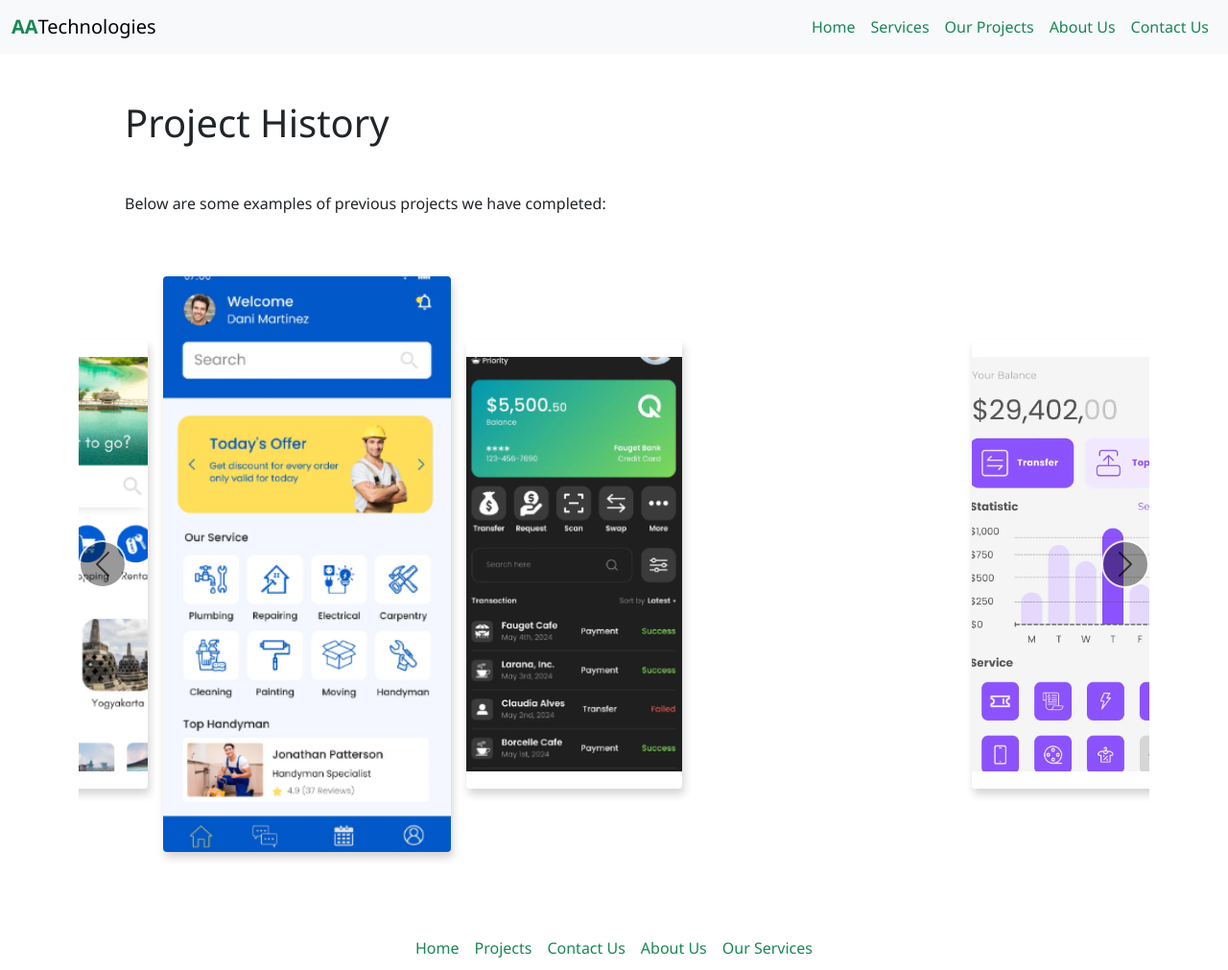
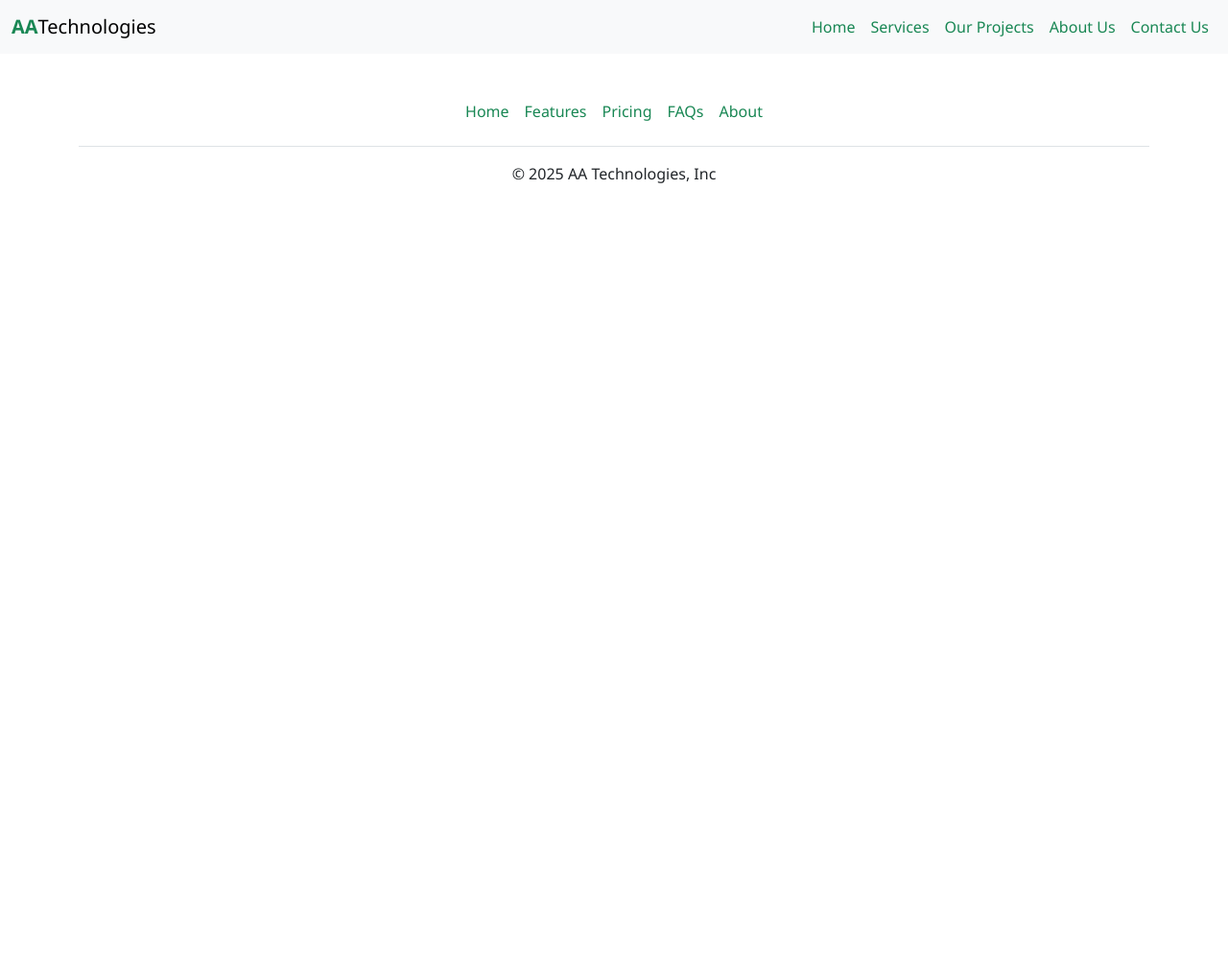
Before and after one commit to alizafarqureshi/3020-project, a website: page AATechnologies/project.html in a window 1280 px wide. Shown: the top 1011 px of the page at 96% size. After the commit the page ends 800 px from the top, so only its background shows below. Drawn offline with nearby package versions, Linux system fonts and the light colour scheme.

Commit message:
Updated project files

```diff
--- a/AATechnologies/project.html
+++ b/AATechnologies/project.html
@@ -25,7 +25,7 @@
         <div class="collapse navbar-collapse" id="navbarNav">
             <ul class="navbar-nav ms-auto">
                 <li class="nav-item"><a class="nav-link text-success" href="./index.html">Home</a></li>
-                <li class="nav-item"><a class="nav-link text-success" href="./services.html">Services</a></li>
+                <li class="nav-item"><a class="nav-link text-success" href="#">Services</a></li>
                 <li class="nav-item"><a class="nav-link text-success" href="./project.html">Our Projects</a></li>
                 <li class="nav-item"><a class="nav-link text-success" href="./about.html">About Us</a></li>
                 <li class="nav-item"><a class="nav-link text-success" href="./contact_us.html">Contact Us</a></li>
@@ -34,141 +34,22 @@
     </div>
 </nav>
 
-      <div class="container projects-title">
-
-        <h1 class="m-5">Project History</h1>
-
-        <p class="m-5">Below are some examples of previous projects we have completed:</p>
-      </div>
-
-      <style>
-        .carousel-inner {
-          padding: 1em;
-        }
-        .carousel-item {
-          transition: transform 0.5s ease;
-        }
-        .card {
-          margin: 0 0.5em;
-          box-shadow: 2px 6px 8px 0 rgba(22, 22, 26, 0.18);
-          border: none;
-          display: flex;
-          align-items: center;
-          justify-content: center;
-        }
-        .card img {
-          object-fit: cover;
-        }
-        /* Side images */
-        .card.side img {
-          height: 432px;
-          width: 266px;
-        }
-        /* Middle image */
-        .card.middle img {
-          height: 600px;
-          width: 300px;
-        }
-        /* Custom round arrow buttons */
-        .carousel-control-prev,
-        .carousel-control-next {
-          width: 50px;
-          height: 50px;
-          background-color: rgba(0, 0, 0, 0.5); /* Semi-transparent black background */
-          border-radius: 50%; /* Makes it round */
-          top: 50%; /* Centers vertically */
-          transform: translateY(-50%);
-          opacity: 0.8;
-        }
-        .carousel-control-prev:hover,
-        .carousel-control-next:hover {
-          opacity: 1;
-        }
-        .carousel-control-prev-icon,
-        .carousel-control-next-icon {
-          filter: invert(1); /* Makes the arrow white */
-        }
-      </style>
-    </head>
-    <body>
-
-    <div class="container my-5">
-      <div id="carouselExampleControls" class="carousel slide" data-bs-ride="carousel">
-        <div class="carousel-inner">
-          <!-- Slide 1 -->
-          <div class="carousel-item active">
-            <div class="d-flex justify-content-center align-items-center">
-              <div class="card side">
-                <img src="./src/img/w1.png" class="d-block" alt="Image 1">
-              </div>
-              <div class="card middle">
-                <img src="./src/img/w2.png" class="d-block" alt="Image 2">
-              </div>
-              <div class="card side">
-                <img src="./src/img/w3.png" class="d-block" alt="Image 3">
-              </div>
-            </div>
-          </div>
-          <!-- Slide 2 -->
-          <div class="carousel-item">
-            <div class="d-flex justify-content-center align-items-center">
-              <div class="card side">
-                <img src="./src/img/w4.png" class="d-block" alt="Image 4">
-              </div>
-              <div class="card middle">
-                <img src="./src/img/w5.png" class="d-block" alt="Image 5">
-              </div>
-              <div class="card side">
-                <img src="./src/img/w6.png" class="d-block" alt="Image 6">
-              </div>
-            </div>
-          </div>
-          <!-- Slide 3 -->
-          <div class="carousel-item">
-            <div class="d-flex justify-content-center align-items-center">
-              <div class="card side">
-                <img src="./src/img/w7.png" class="d-block" alt="Image 7">
-              </div>
-              <div class="card middle">
-                <img src="./src/img/w8.png" class="d-block" alt="Image 8">
-              </div>
-              <div class="card side">
-                <img src="./src/img/w9.png" class="d-block" alt="Image 9">
-              </div>
-            </div>
-          </div>
-        </div>
-        <!-- Carousel Controls -->
-        <button class="carousel-control-prev" type="button" data-bs-target="#carouselExampleControls" data-bs-slide="prev">
-          <span class="carousel-control-prev-icon" aria-hidden="true"></span>
-          <span class="visually-hidden">Previous</span>
-        </button>
-        <button class="carousel-control-next" type="button" data-bs-target="#carouselExampleControls" data-bs-slide="next">
-          <span class="carousel-control-next-icon" aria-hidden="true"></span>
-          <span class="visually-hidden">Next</span>
-        </button>
-      </div>
-    </div>
 
 
     <div class="container ">
-      <footer class="py-3 my-4">
+        <footer class="py-3 my-4">
           <ul class="nav justify-content-center border-bottom pb-3 mb-3">
-              <li class="nav-item"><a href="./index.html" class="nav-link px-2 text-success">Home</a></li>
-              <li class="nav-item"><a href="./project.html" class="nav-link px-2 text-success">Projects</a></li>
-              <li class="nav-item"><a href="./contact_us.html" class="nav-link px-2 text-success">Contact Us</a></li>
-              <li class="nav-item"><a href="./about.html" class="nav-link px-2 text-success">About Us</a></li>
-              <li class="nav-item"><a href="#" class="nav-link px-2 text-success">Our Services</a></li>
+            <li class="nav-item"><a href="#" class="nav-link px-2 text-success">Home</a></li>
+            <li class="nav-item"><a href="#" class="nav-link px-2 text-success">Features</a></li>
+            <li class="nav-item"><a href="#" class="nav-link px-2 text-success">Pricing</a></li>
+            <li class="nav-item"><a href="#" class="nav-link px-2 text-success">FAQs</a></li>
+            <li class="nav-item"><a href="#" class="nav-link px-2 text-success">About</a></li>
           </ul>
           <p class="text-center text-body-secondary">© 2025 AA Technologies, Inc</p>
-      </footer>
-  </div>
+        </footer>
+      </div>
 
-
-
-
-  <script src="https://cdn.jsdelivr.net/npm/bootstrap@5.3.0/dist/js/bootstrap.bundle.min.js"></script>
-
+      <script src="https://cdn.jsdelivr.net/npm/bootstrap@5.0.2/dist/js/bootstrap.bundle.min.js" integrity="sha384-MrcW6ZMFYlzcLA8Nl+NtUVF0sA7MsXsP1UyJoMp4YLEuNSfAP+JcXn/tWtIaxVXM" crossorigin="anonymous"></script>
 
 </body>
 </html>
```
